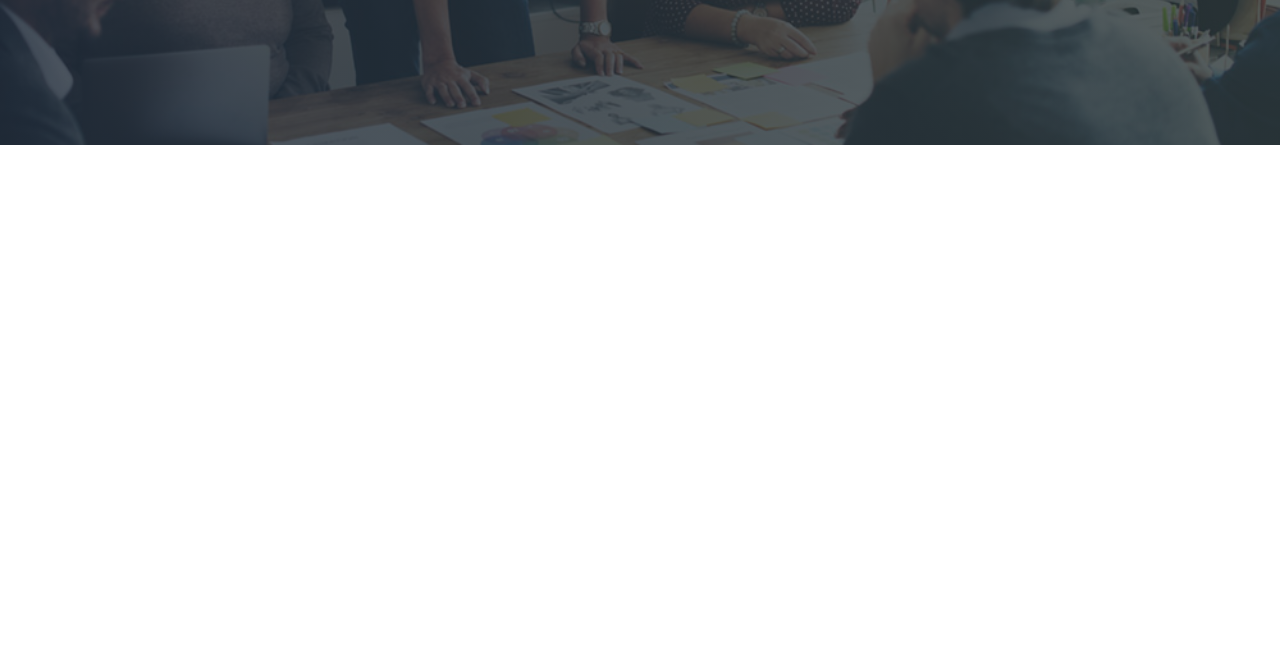
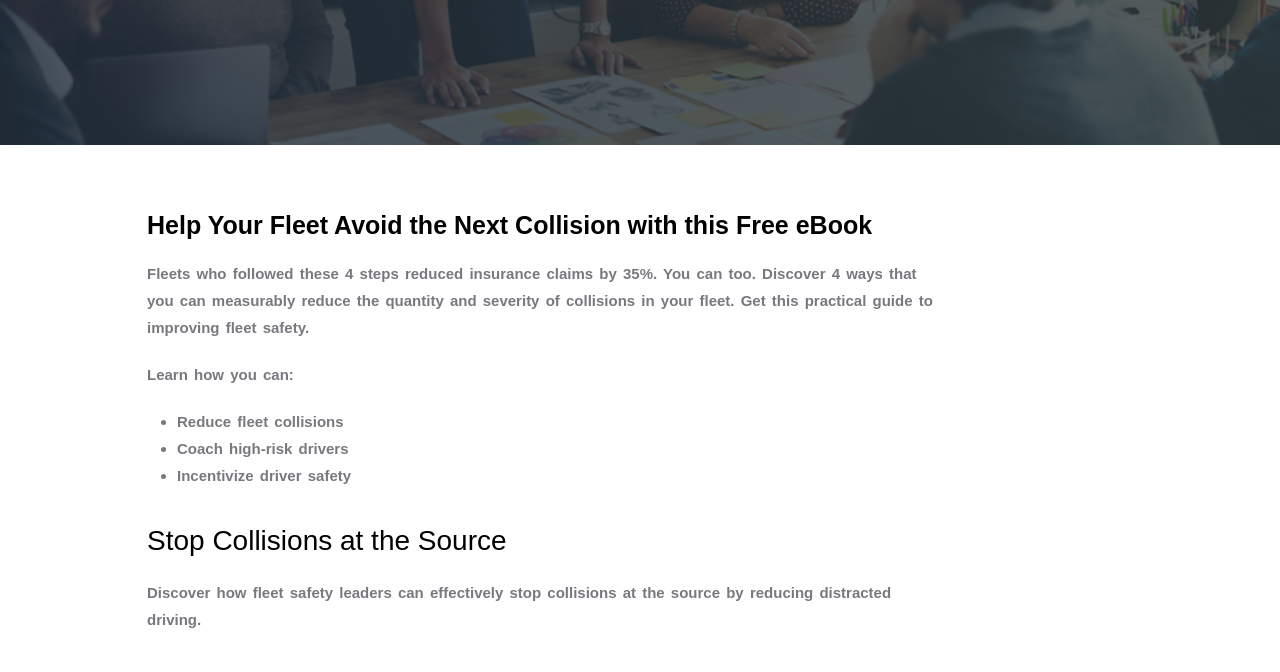
Before and after one commit to sauravrajleaf/Nauto-landing-page-, a plain HTML site: page index.html in a window 1280 px wide. Shown: the part 399-1071 px from the top of the page. Before the commit the page ends 800 px from the top, so only its background shows below. Drawn offline with Linux system fonts and the light colour scheme.

Commit message:
working on about section

```diff
--- a/index.html
+++ b/index.html
@@ -11,14 +11,17 @@
 	<body>
 		<header class="header">
 			<div class="header__content-box">
-				<div class="header__logo">
-					<img src="img/logo.svg" alt="logo" class="header__logo" />
-				</div>
+				<nav class="header__nav">
+					<div class="header__logo">
+						<img src="img/logo.svg" alt="logo" class="header__logo" />
+					</div>
+				</nav>
+
 				<div class="header__text-box">
 					<span class="header__text-box-span">EBOOK</span>
-					<p class="header__text-box-primary">
+					<h1 class="header__text-box-primary">
 						Your Roadmap for Improving Fleet Safety
-					</p>
+					</h1>
 					<p class="header__text-box-description">
 						This free eBook gives you the 4 steps you need to improve safety in
 						your fleet. Fleets who followed these 4 steps reduced insurance
@@ -27,5 +30,62 @@
 				</div>
 			</div>
 		</header>
+		<main>
+			<div class="section-about">
+				<div class="section-about__description">
+					<h2 class="section-about__heading-primary">
+						Help Your Fleet Avoid the Next Collision with this Free eBook
+					</h2>
+
+					<p class="section-about__heading-para">
+						Fleets who followed these 4 steps reduced insurance claims by 35%.
+						You can too. Discover 4 ways that you can measurably reduce the
+						quantity and severity of collisions in your fleet. Get this
+						practical guide to improving fleet safety.
+					</p>
+					<p class="section-about__heading-para">Learn how you can:</p>
+					<ul class="section-about__list">
+						<li>Reduce fleet collisions</li>
+						<li>Coach high-risk drivers</li>
+						<li>Incentivize driver safety</li>
+					</ul>
+					<h3 class="section-about__heading-secondary">
+						Stop Collisions at the Source
+					</h3>
+					<p class="section-about__para">
+						Discover how fleet safety leaders can effectively stop collisions at
+						the source by reducing distracted driving.
+					</p>
+					<h3 class="section-about__heading-secondary">
+						Coach High-Risk Drivers
+					</h3>
+					<p class="section-about__para">
+						Learn 4 easy steps for productive coaching of high-risk drivers,
+						plus the most successful approach to rewarding and incentivizing
+						drivers.
+					</p>
+					<h3 class="section-about__heading-secondary">
+						Using AI to Improve Fleet Safety at Scale
+					</h3>
+					<p class="section-about__para">
+						How to tell if your fleet would benefit from artificial intelligence
+						to improve safety across all vehicles in your fleet.
+					</p>
+				</div>
+				<!-- <form action="" class="section-about-form">
+					<h3>Download Now</h3>
+					<input type="text" name="" id="" />
+					<label for="">* First name</label>
+					<input type="text" name="" id="" />
+					<label for="">* First name</label>
+					<input type="text" name="" id="" />
+					<label for="">* First name</label>
+					<input type="text" name="" id="" />
+					<label for="">* First name</label>
+					<input type="text" name="" id="" />
+					<label for="">* First name</label>
+				</form> -->
+			</div>
+		</main>
 	</body>
 </html>
--- a/sass/main.scss
+++ b/sass/main.scss
@@ -2,7 +2,7 @@ $color-white: #ffffff; //Section 1 Heading color
 $color-subscritpt: #858d99; //Section 1 Heading EBOOK
 $color-subheading: #c3c3c5; //Section 1 Heading description
 $color-button: #31c079; //Section 2 submit button color
-$color-grey-dark: #aeaeb2; //Section 2 text color
+$color-grey-dark: #78797f; //Section 2 text color
 $color-primary: #55c57a;
 $color-primary-light: #7ed56f;
 
@@ -47,6 +47,7 @@ body {
 	}
 
 	&__logo {
+		display: block;
 		height: 3.6rem;
 		margin-bottom: 9rem;
 	}
@@ -76,3 +77,59 @@ body {
 		word-spacing: 0.2rem;
 	}
 }
+
+.section-about {
+	// display: flex;
+	position: absolute;
+	max-width: 100vh;
+	// background-color: #31c079;
+	&__description {
+		position: relative;
+		// display: block;
+		// background-color: red;
+		top: 6rem;
+		left: 14.7rem;
+	}
+
+	&__heading-primary {
+		font-size: 2.5rem;
+		padding-bottom: 1.5rem;
+	}
+
+	&__heading-para {
+		color: $color-grey-dark;
+		font-size: 1.5rem;
+		font-weight: 600;
+		line-height: 1.8;
+		word-spacing: 0.2rem;
+		padding-bottom: 2rem;
+	}
+
+	&__para {
+		padding-top: 1.5rem;
+		padding-bottom: 3rem;
+
+		color: $color-grey-dark;
+		font-size: 1.5rem;
+		font-weight: 600;
+		line-height: 1.8;
+		word-spacing: 0.2rem;
+	}
+
+	&__list {
+		padding-bottom: 3rem;
+		padding-left: 3rem;
+		color: $color-grey-dark;
+		font-size: 1.5rem;
+		font-weight: 600;
+		line-height: 1.8;
+		word-spacing: 0.2rem;
+	}
+
+	&__heading-secondary {
+		// color: red;
+		font-size: 2.8rem;
+		font-weight: 400;
+		// padding-bottom: 0.1rem;
+	}
+}
```
Also changed, not shown: sass/main.css.
